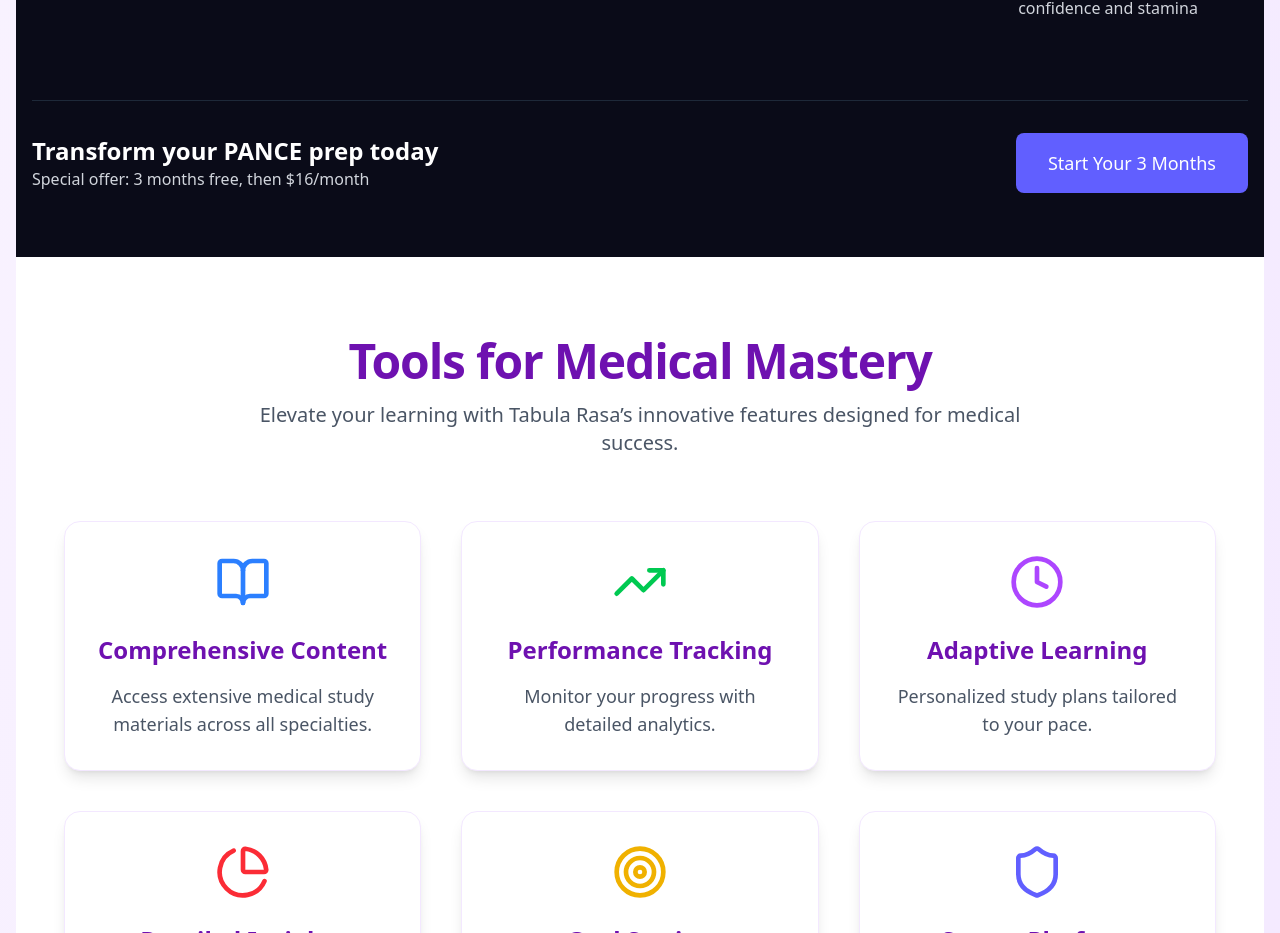
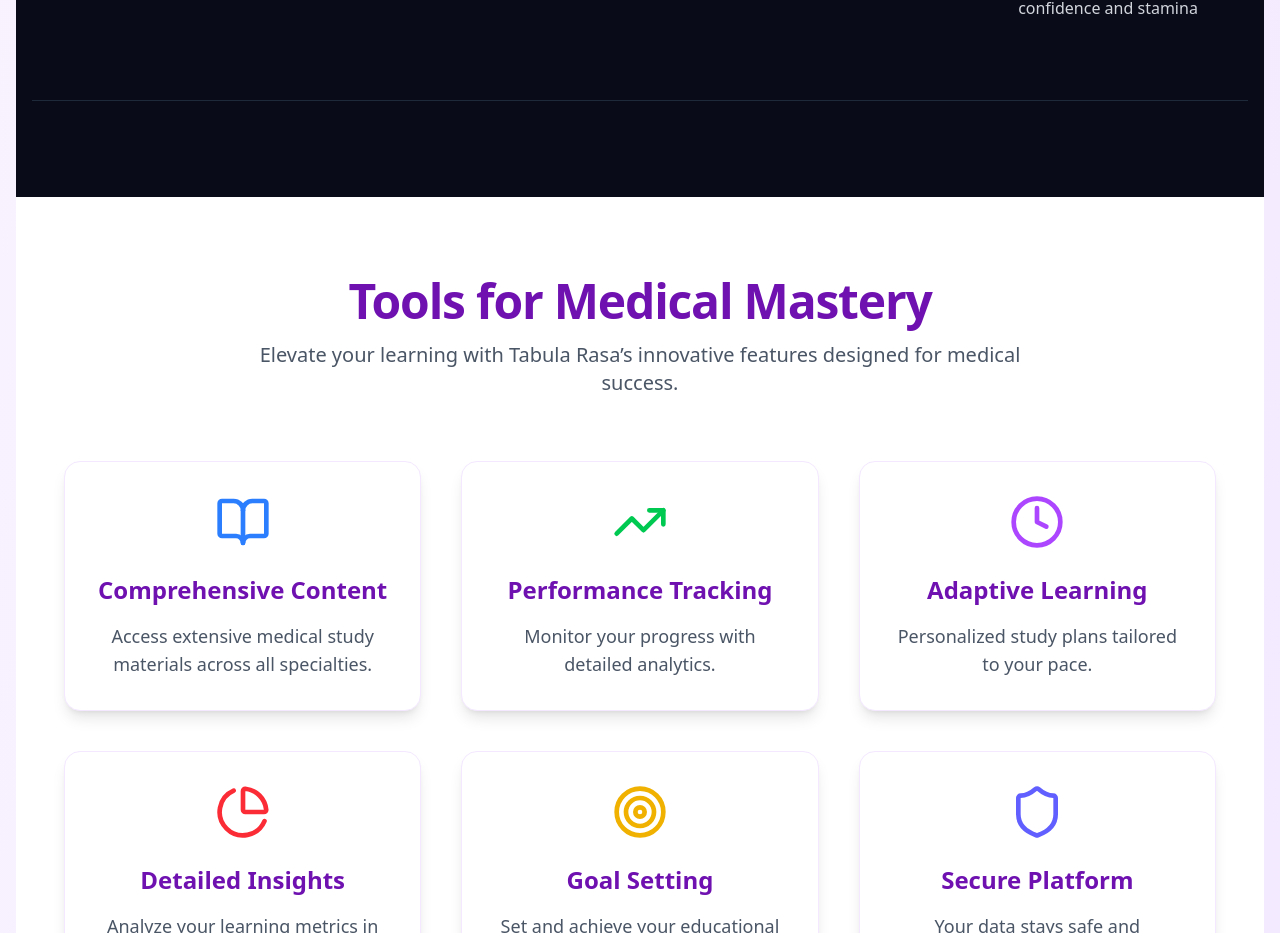
Before and after one commit to pankaj3399/tabula-rasa, a React (Vite) app in the folder client/: page / in a window 1280 px wide. Shown: the part 2059-2992 px from the top of the page. Built offline with nearby package versions, Linux system fonts and the light colour scheme.

Commit message:
fixed changes

```diff
--- a/client/src/components/HowItWorks.jsx
+++ b/client/src/components/HowItWorks.jsx
@@ -104,20 +104,7 @@ const HowItWorks = () => {
         viewport={{ once: true }}
         className="mt-20 border-t border-gray-800 pt-8"
       >
-        <div className="flex flex-col md:flex-row md:justify-between md:items-center max-w-7xl mx-auto">
-          <motion.div variants={itemVariants}>
-            <h3 className="text-2xl font-bold">Transform your PANCE prep today</h3>
-            <p className="text-gray-300">Special offer: 3 months free, then $16/month</p>
-          </motion.div>
-          <motion.div variants={itemVariants} className="mt-4 md:mt-0">
-            <Link
-              to="/signup"
-              className="bg-indigo-500 hover:bg-indigo-600 text-white px-8 py-4 rounded-lg transition-colors font-medium text-lg inline-block"
-            >
-              Start Your 3 Months
-            </Link>
-          </motion.div>
-        </div>
+
       </motion.div>
     </div>
   );
```
